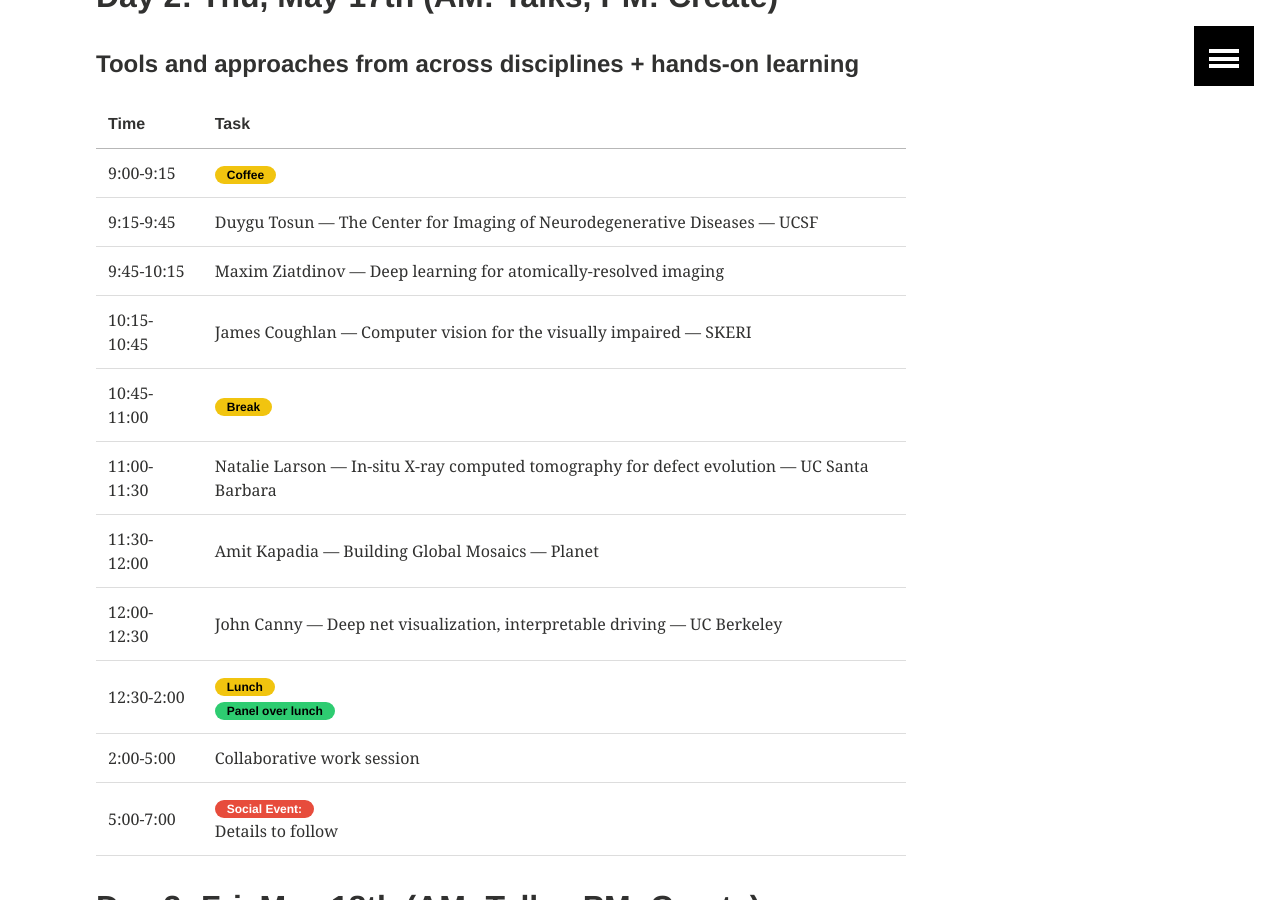
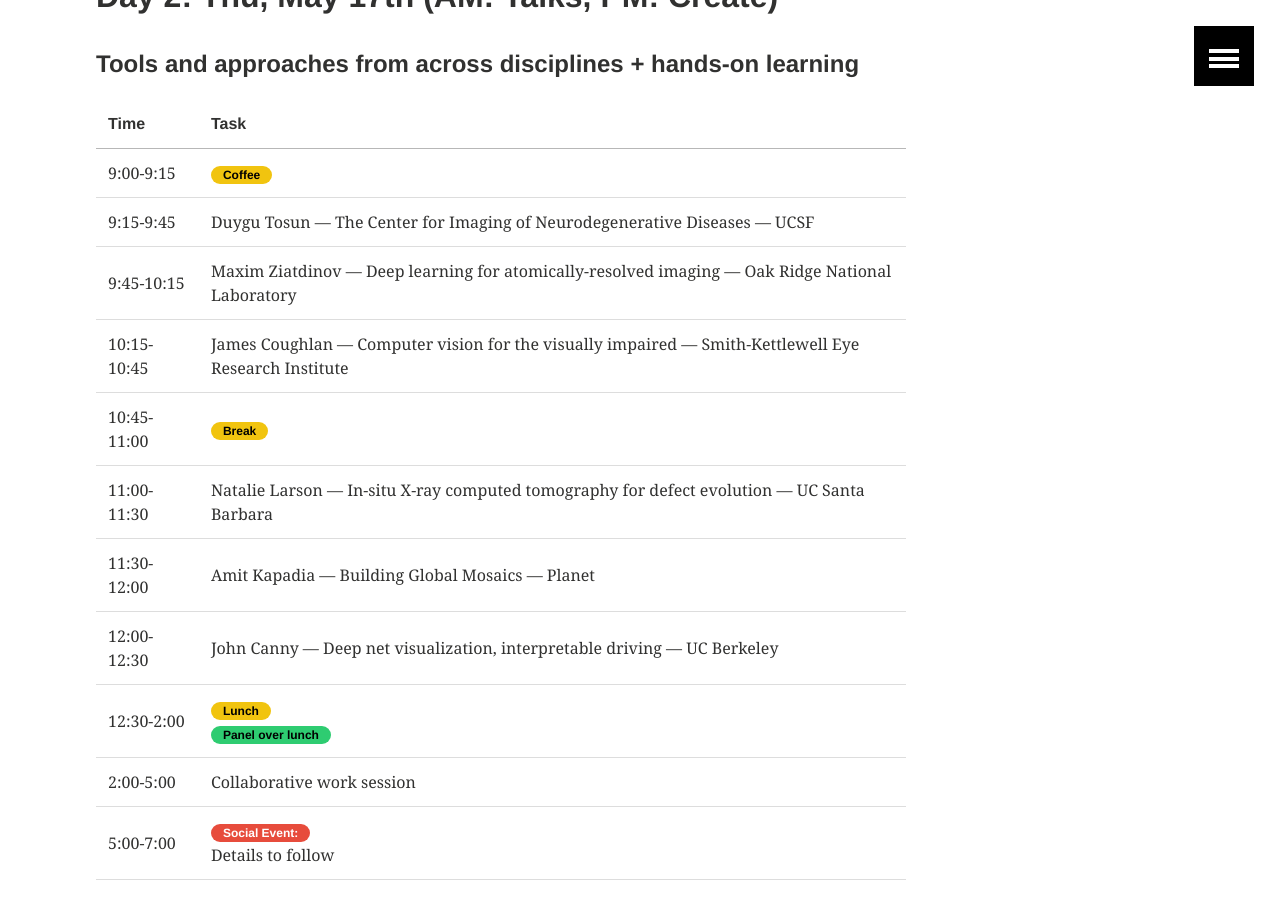
Before and after one commit to imagexd/imagexd.github.io, a Jekyll site: the page built from programs/imagexd2018.md, in a window 1280 px wide and 900 px high, scrolled down 1231 px. Built offline with Jekyll 4.4.1, drawn with Linux system fonts in a browser that asks for light colours.

Commit message:
entering missing filliations

```diff
--- a/programs/imagexd2018.md
+++ b/programs/imagexd2018.md
@@ -46,8 +46,8 @@ image:
 | 9:00-9:15   | <span class="badge warning">Coffee</span>  |
 |----
 | 9:15-9:45   | Duygu Tosun --- The Center for Imaging of Neurodegenerative Diseases  --- UCSF |
-| 9:45-10:15  | Maxim Ziatdinov --- Deep learning for atomically-resolved imaging |
-| 10:15-10:45 | James Coughlan --- Computer vision for the visually impaired --- SKERI |
+| 9:45-10:15  | Maxim Ziatdinov --- Deep learning for atomically-resolved imaging --- Oak Ridge National Laboratory |
+| 10:15-10:45 | James Coughlan --- Computer vision for the visually impaired --- Smith-Kettlewell Eye Research Institute |
 |----
 | 10:45-11:00  | <span class="badge warning">Break</span>   |
 |----
```
